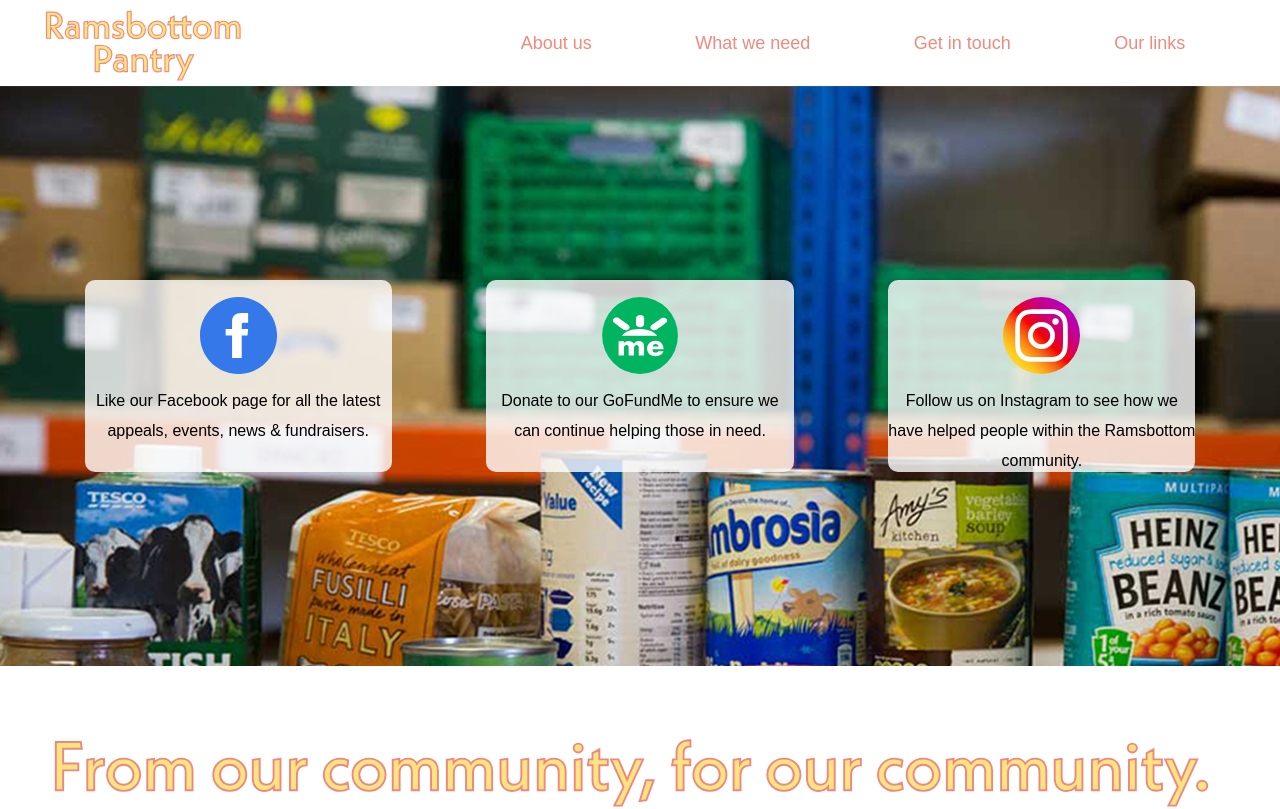
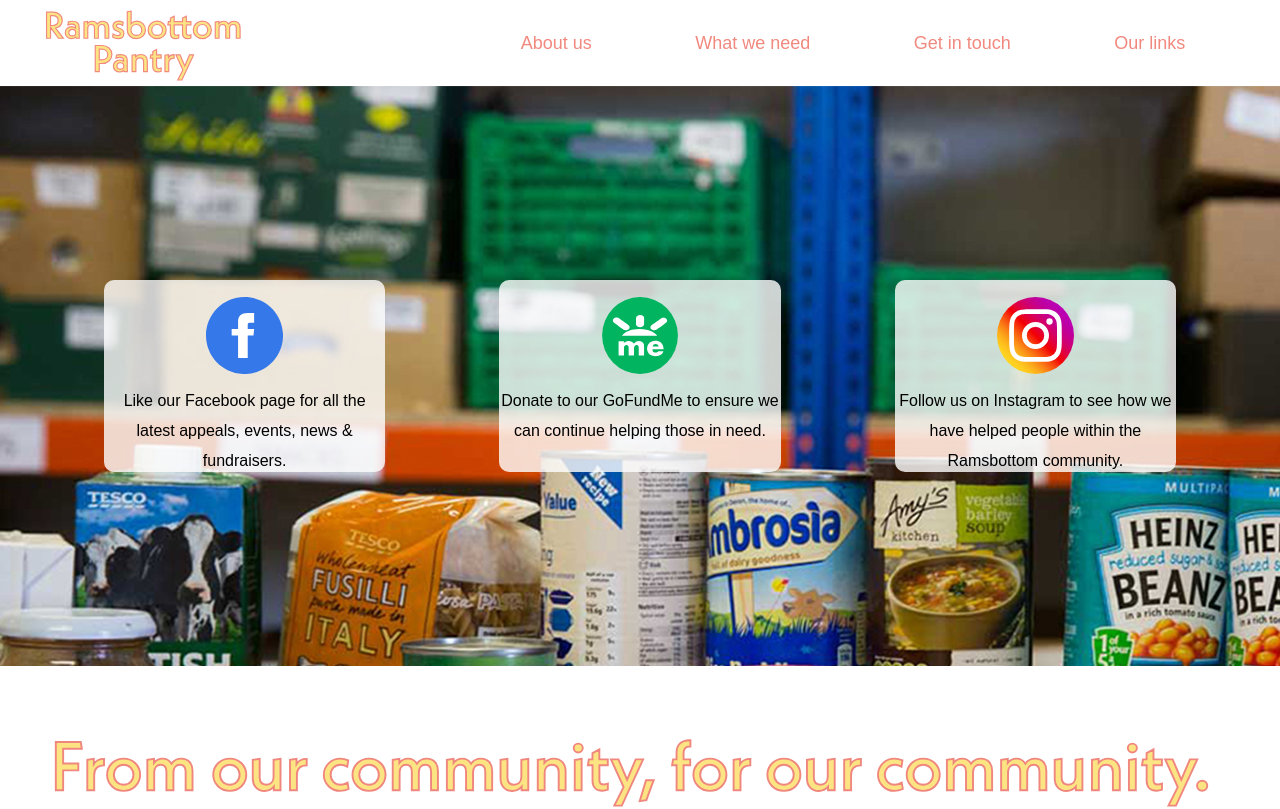
Before and after one commit to jbram-js/ramsbottom-pantry, a React app: page / in a window 1280 px wide. Shown: the top 809 px of the page. Built offline with nearby package versions, Linux system fonts and the light colour scheme; some packages are replaced by stand-ins of ours.

```diff
--- a/src/styles/About.scss
+++ b/src/styles/About.scss
@@ -21,7 +21,7 @@
   border-radius: 10px;
   margin: 20px;
   margin: 10px;
-  width: 24vw;
+  width: 22vw;
   height: 24vh;
   overflow: hidden;
 }
```
